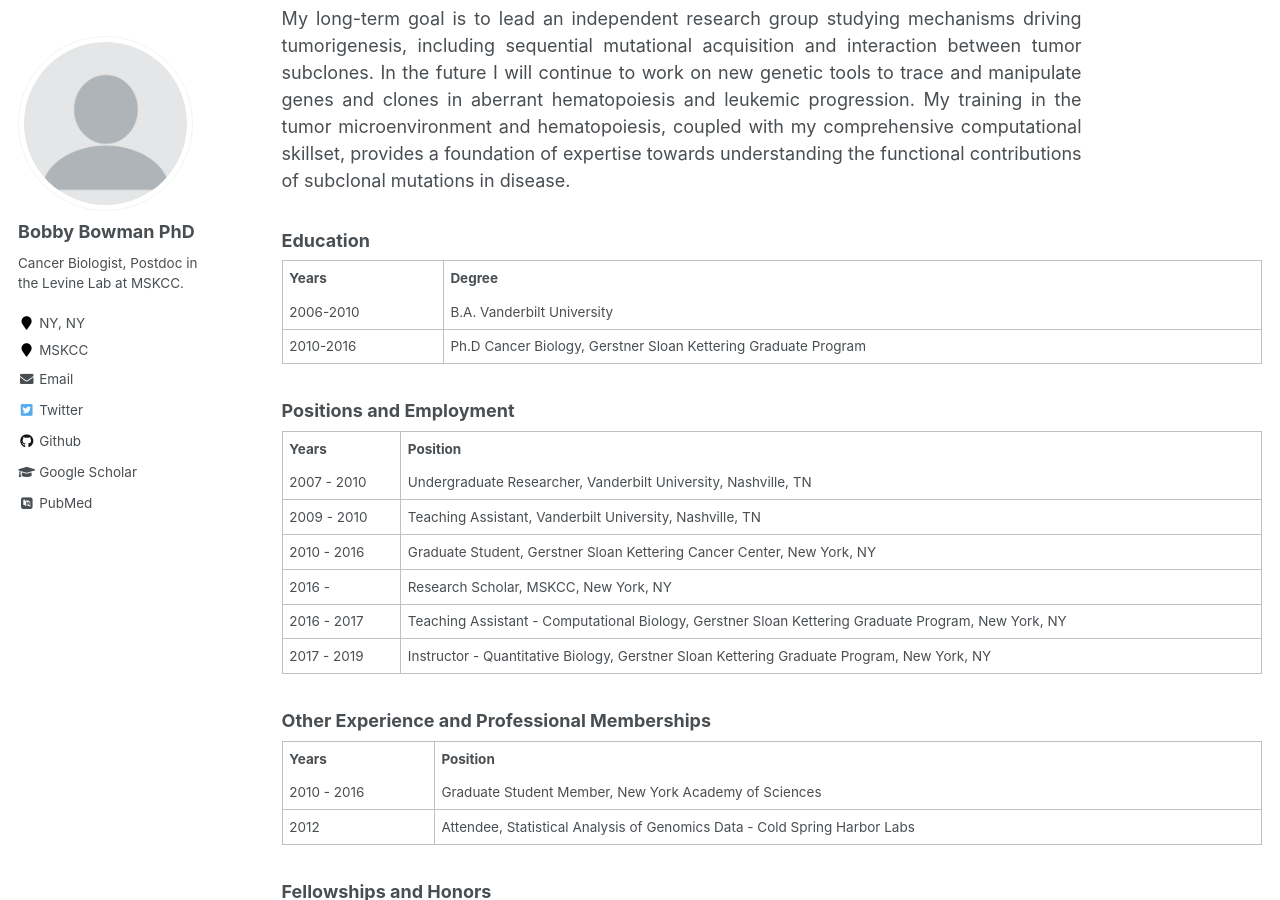
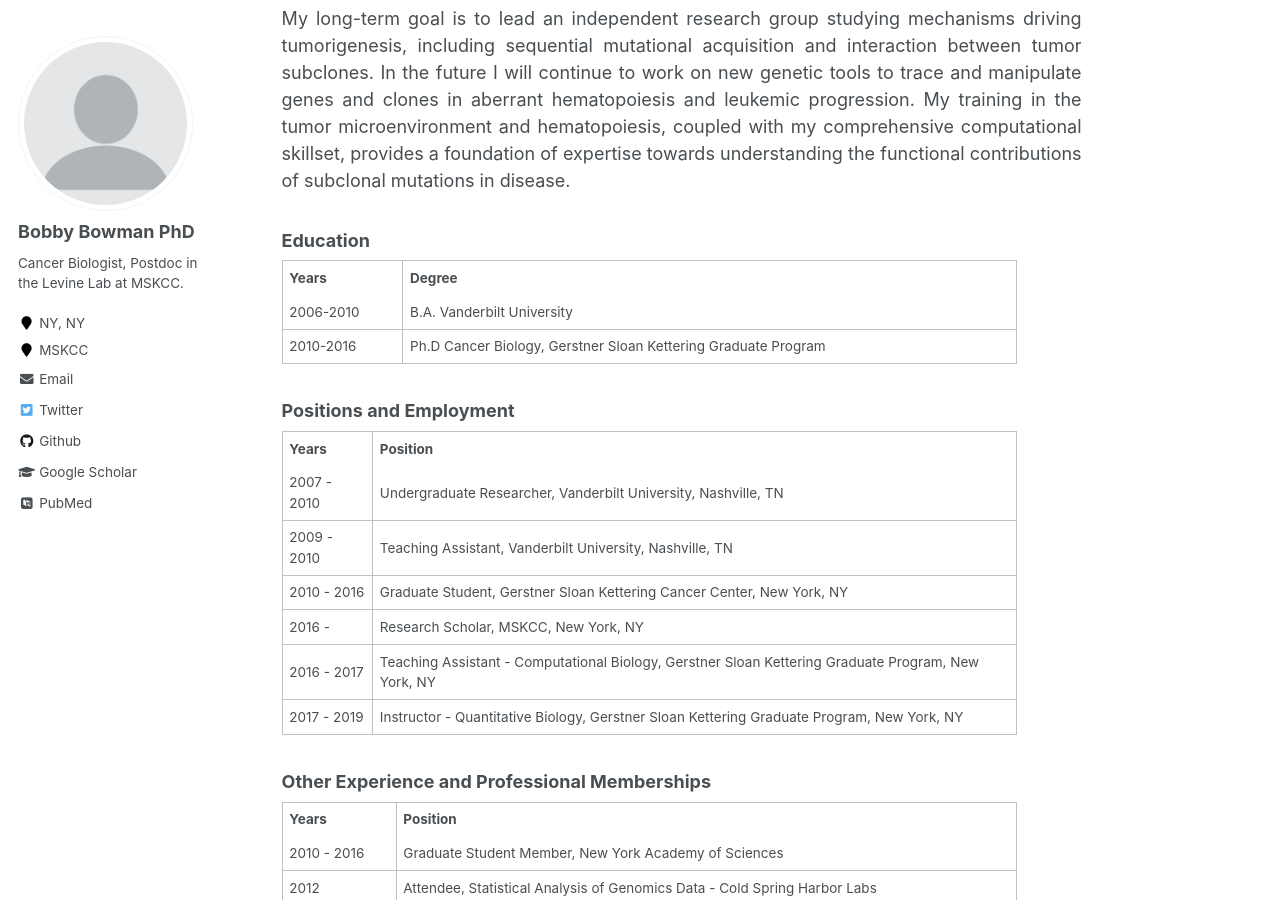
Before and after one commit to bowmanr/bowmanr.github.io, a Jekyll site: the page built from _pages/cv.md, in a window 1280 px wide and 900 px high, scrolled down 966 px. Built offline with Jekyll 4.4.1, drawn with Linux system fonts in a browser that asks for light colours; some web fonts are replaced.

Commit message:
table alignment

```diff
--- a/_pages/cv.md
+++ b/_pages/cv.md
@@ -22,7 +22,7 @@ My long-term goal is to lead an independent research group studying mechanisms d
 
 
 ### Education
-<table style="width:100%">
+<table style="width:75%">
   <tr style="text-align:left">
     <th>Years</th>
     <th>Degree</th>
@@ -39,7 +39,7 @@ My long-term goal is to lead an independent research group studying mechanisms d
 
 ### Positions and Employment
 
-<table style="width:100%">
+<table style="width:75%">
   <tr style="text-align:left">
     <th>Years</th>
     <th>Position</th>
@@ -72,7 +72,7 @@ My long-term goal is to lead an independent research group studying mechanisms d
 
 ### Other Experience and Professional Memberships
 
-<table style="width:100%">
+<table style="width:75%">
   <tr style="text-align:left">
     <th>Years</th>
     <th>Position</th>
@@ -89,7 +89,7 @@ My long-term goal is to lead an independent research group studying mechanisms d
 
 
 ### Fellowships and Honors
-<table style="width:100%">
+<table style="width:75%">
   <tr style="text-align:left">
     <th></tdh>
     <th></th>
```
